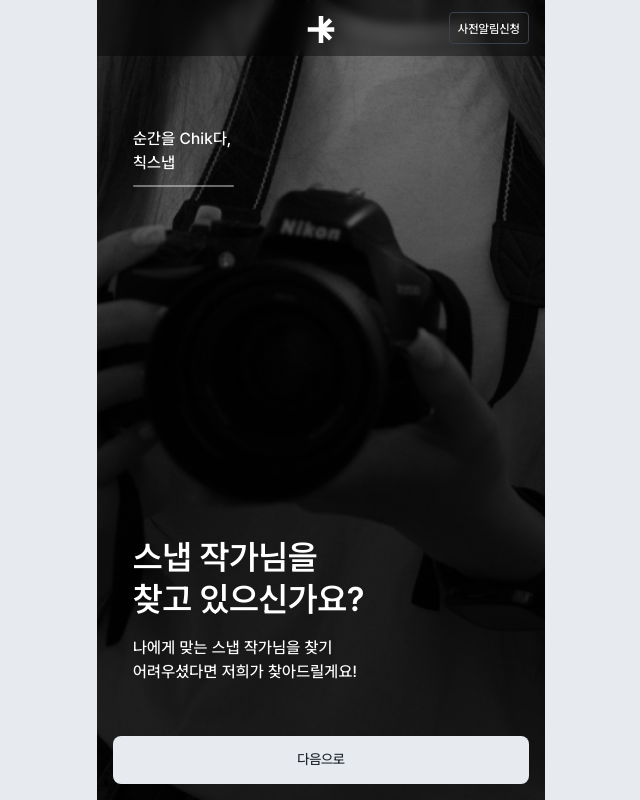
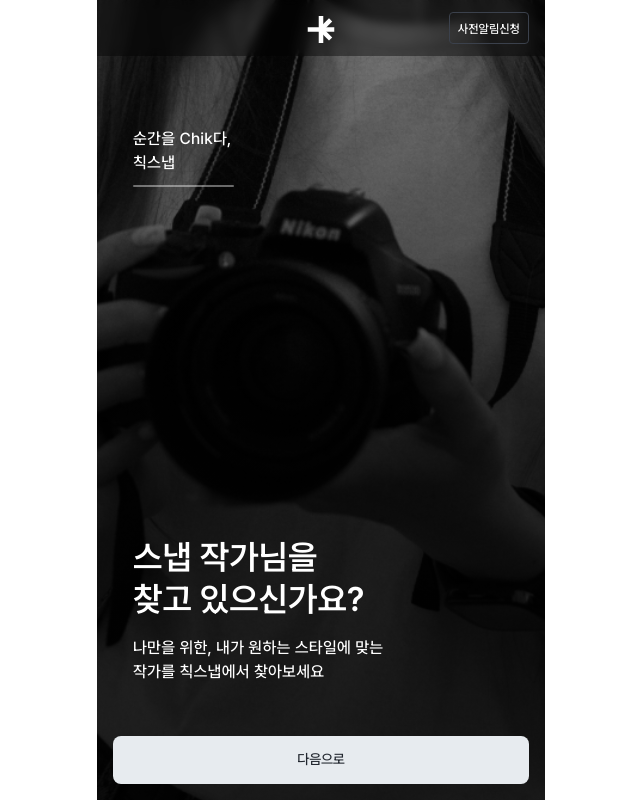
Before and after one commit to NeoSelf1/chiksnap-deployment, a Next.js app: page / in a window 1280 px wide. Shown: the whole page, without its empty margins (319-959 px from the left). Built offline with nearby package versions, Linux system fonts and the light colour scheme.

Commit message:
refactor: 피그마 디자인 수정사항 반영 (#8)
- 배경색상 변경
- UX 라이팅 변경

```diff
--- a/src/app/layout.tsx
+++ b/src/app/layout.tsx
@@ -22,7 +22,7 @@ export default function RootLayout({
 }>) {
   return (
     <html lang="ko">
-      <body className={`${pretendard.className} bg-gray-100 overflow-x-hidden`}>
+      <body className={`${pretendard.className} bg-white overflow-x-hidden`}>
         <ClipContainer>
           <main className="flex-grow overflow-y-auto">{children}</main>
         </ClipContainer>
--- a/src/app/page.tsx
+++ b/src/app/page.tsx
@@ -15,8 +15,8 @@ const Home = () => {
           className="pointer-events-none"
         />
       </div>
-      {/* 배경 그라데이션 */}
-      <div className="absolute inset-0 z-10 bg-gradient-to-t from-black/80 via-black/70 to-transparent"></div>
+
+      <div className="absolute inset-0 z-10 bg-gradient-to-t from-black/80 via-black/70 to-transparent" />
       <div className="relative z-20 h-full flex flex-col justify-between">
         <div className="pl-[1.25rem]">
           <h1 className="body-2 mt-[6.94rem] mb-[0.64rem] text-white">
@@ -24,8 +24,10 @@ const Home = () => {
             <br />
             칙스냅
           </h1>
+
           <div className="w-[6.3125rem] h-[0.125rem] rounded-[12.5rem] bg-white/40" />
         </div>
+
         <div className="flex flex-col">
           <div className="pl-[1.25rem]">
             <h1 className="heading text-white mb-[1rem]">
@@ -33,10 +35,11 @@ const Home = () => {
               <br />
               찾고 있으신가요?
             </h1>
+
             <p className="body-2 text-white mb-[3.25rem]">
-              나에게 맞는 스냅 작가님을 찾기
+              나만을 위한, 내가 원하는 스타일에 맞는
               <br />
-              어려우셨다면 저희가 찾아드릴게요!
+              작가를 칙스냅에서 찾아보세요
             </p>
           </div>
 
--- a/src/components/ClipContainer.tsx
+++ b/src/components/ClipContainer.tsx
@@ -58,7 +58,7 @@ const ClipContainer = ({ children }: any) => {
         </div>
 
         {path !== '/' && path !== '/request-notification' && (
-          <div className={`bg-white px-[1rem] h-[3.5rem] flex items-center`}>
+          <div className="bg-white px-4 h-[3.5rem] flex items-center border-b border-gray-50">
             <div className="cursor-pointer" onClick={() => router.back()}>
               <div className="flex w-[1.5rem] h-[1.5rem]">
                 <Image
```
